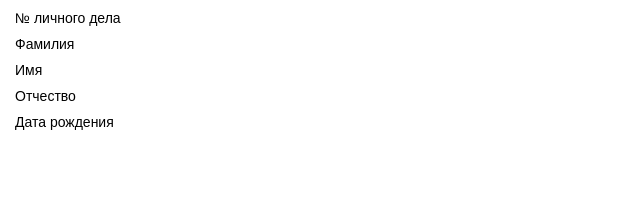
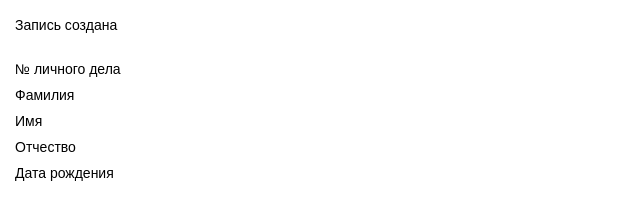
Before and after one commit to PeresypkinaMaria/MilitaryProject, a plain HTML site: page brief_info.html in a window 1280 px wide. Shown: the whole page, without its empty margins (0-640 px from the left). Drawn offline with Linux system fonts and the light colour scheme.

Commit message:
красиво выровняла)

```diff
--- a/brief_info.html
+++ b/brief_info.html
@@ -8,6 +8,9 @@
     <link href = "info_style.css" rel = "stylesheet">
 </head>
 <body>
+    <div class="field break first">
+    <label>Запись создана</label>
+    </div>
     <div class="field">
     <label>№ личного дела</label>
     </div>
@@ -20,9 +23,8 @@
     <div class="field">
         <label>Отчество</label>
     </div>
-    <div class="field">
+    <div class="field break">
         <label>Дата рождения</label>
     </div>
-    <div><hr></div>
 </body>
 </html>
--- a/info_style.css
+++ b/info_style.css
@@ -152,3 +152,12 @@ h2{
 select{
     width: 120px;
 }
+
+.break {
+    padding-bottom: 10px;
+    border-bottom: 1px solid white;
+}
+
+.first {
+    height: 30px;
+}
--- a/style.css
+++ b/style.css
@@ -186,3 +186,7 @@ iframe{
 	padding:10px;
 	width:220px;
 }
+
+#brief {
+	border-right: 1px solid white;
+}
```
Also changed, not shown: index.html (+1 -1 lines).
